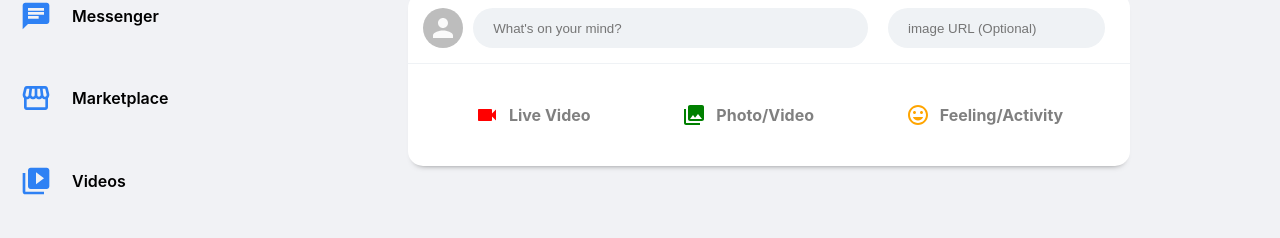
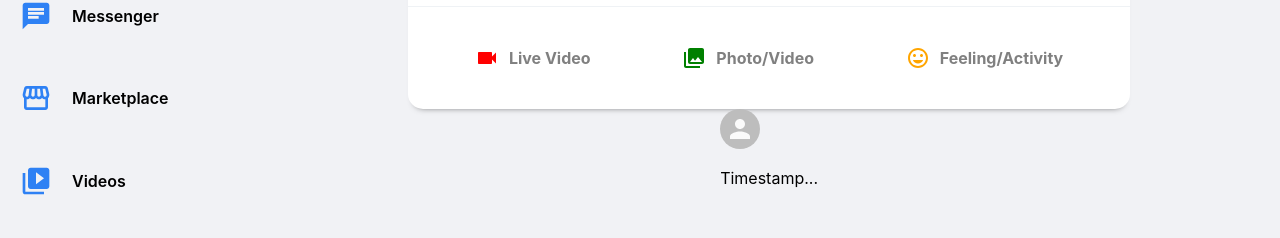
Before and after one commit to michaeldilulo/Facebook-Clone, a React (Create React App) app: page / in a window 1280 px wide. Shown: the part 493-731 px from the top of the page. Built offline with nearby package versions, Linux system fonts and the light colour scheme.

Commit message:
Setup for message, image, username post feed

```diff
--- a/src/Post.js
+++ b/src/Post.js
@@ -1,3 +1,4 @@
+import {Avatar} from "@material-ui/core"
 import React from 'react'
 import "./Post.css"
 
@@ -5,8 +6,23 @@ function Post({ profilePic, image, username, timestamp, message}) {
     return (
         <div className="post">
             <div className="post__top">
+            <Avatar
+                    src={profilePic}
+                    className="post__avatar" />
+                <div className="post__topInfo">
+                    <h3>{username}</h3>
+                    <p>Timestamp...</p>
+                </div>
+            </div>
 
+            <div className="post__bottom">
+                <p>{message}</p>
             </div>
+
+            <div className="post__image">
+            <img src={image} alt=""/>
+            </div>
+
         </div>
     )
 }
```
Also changed, not shown: 1 other file (tests, documents, lock files or other folders).
